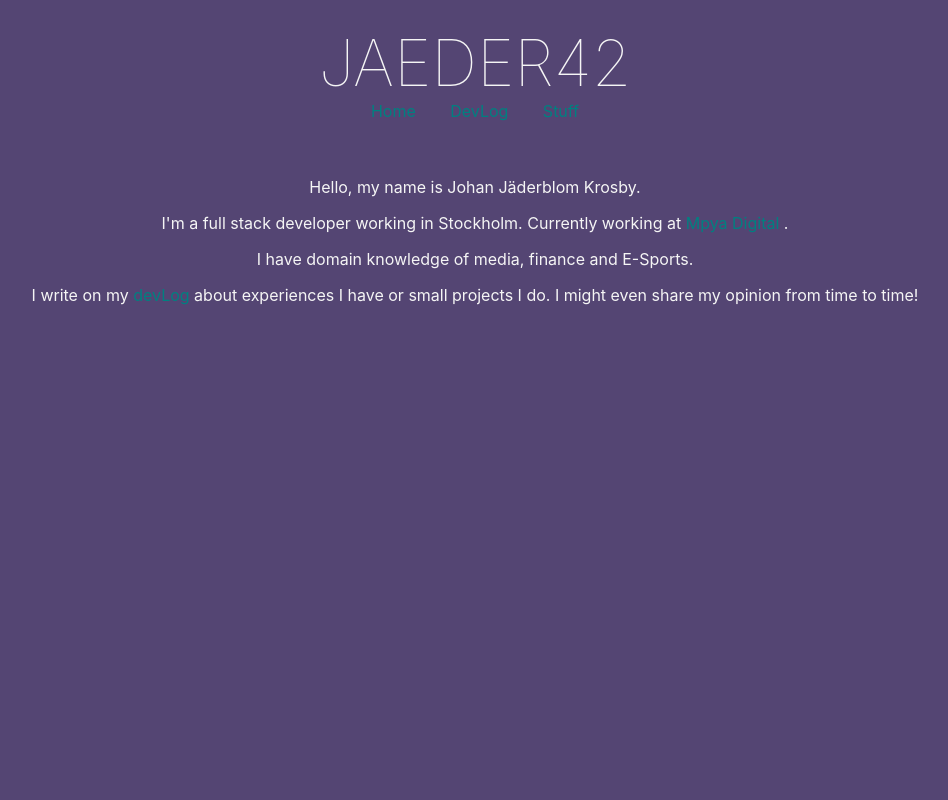
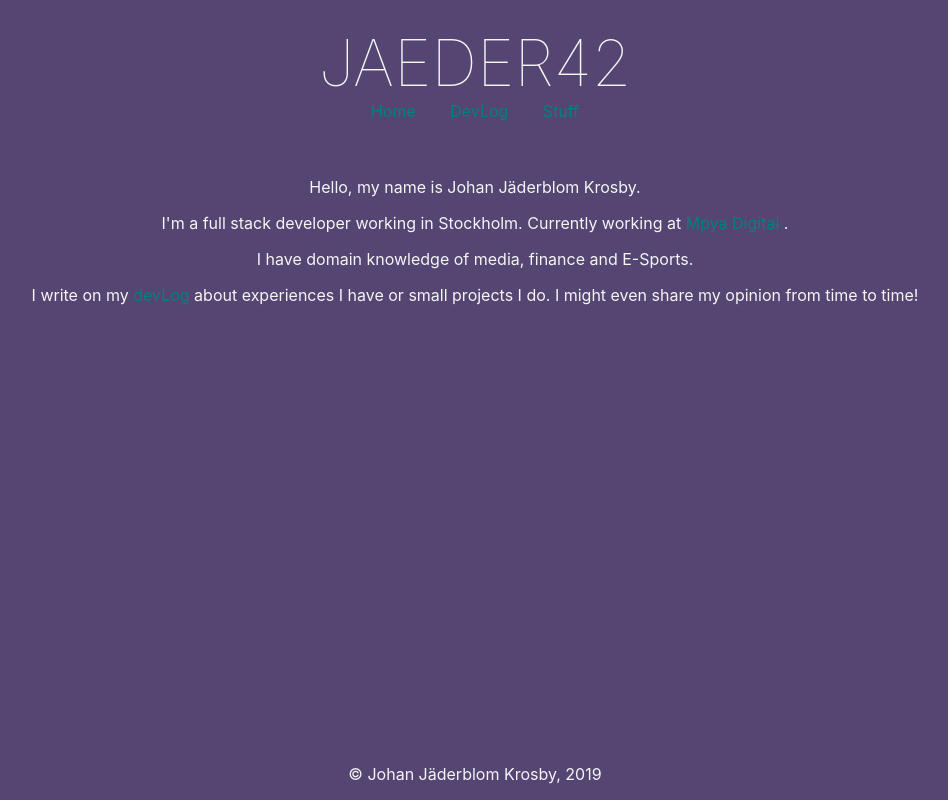
Before and after one commit to Jaeder42/jaeder42web2, a Svelte app: page / in a window 1280 px wide. Shown: the whole page, without its empty margins (165-1113 px from the left). Built offline with nearby package versions, Linux system fonts and the light colour scheme.

Commit message:
added footer

```diff
--- a/src/App.svelte
+++ b/src/App.svelte
@@ -22,6 +22,7 @@
     padding: 1em;
     max-width: 240px;
     margin: 0 auto;
+    min-height: calc(100vh - 40px);
     display: flex;
     flex: 1;
     flex-direction: column;
@@ -54,6 +55,11 @@
   a {
     margin: 0 15px;
   }
+
+  footer {
+    bottom: 5px;
+    right: 5px;
+  }
 </style>
 
 <main>
@@ -68,4 +74,5 @@
   <content>
     <Router {routes} />
   </content>
+  <footer>© Johan Jäderblom Krosby, 2019</footer>
 </main>
```
